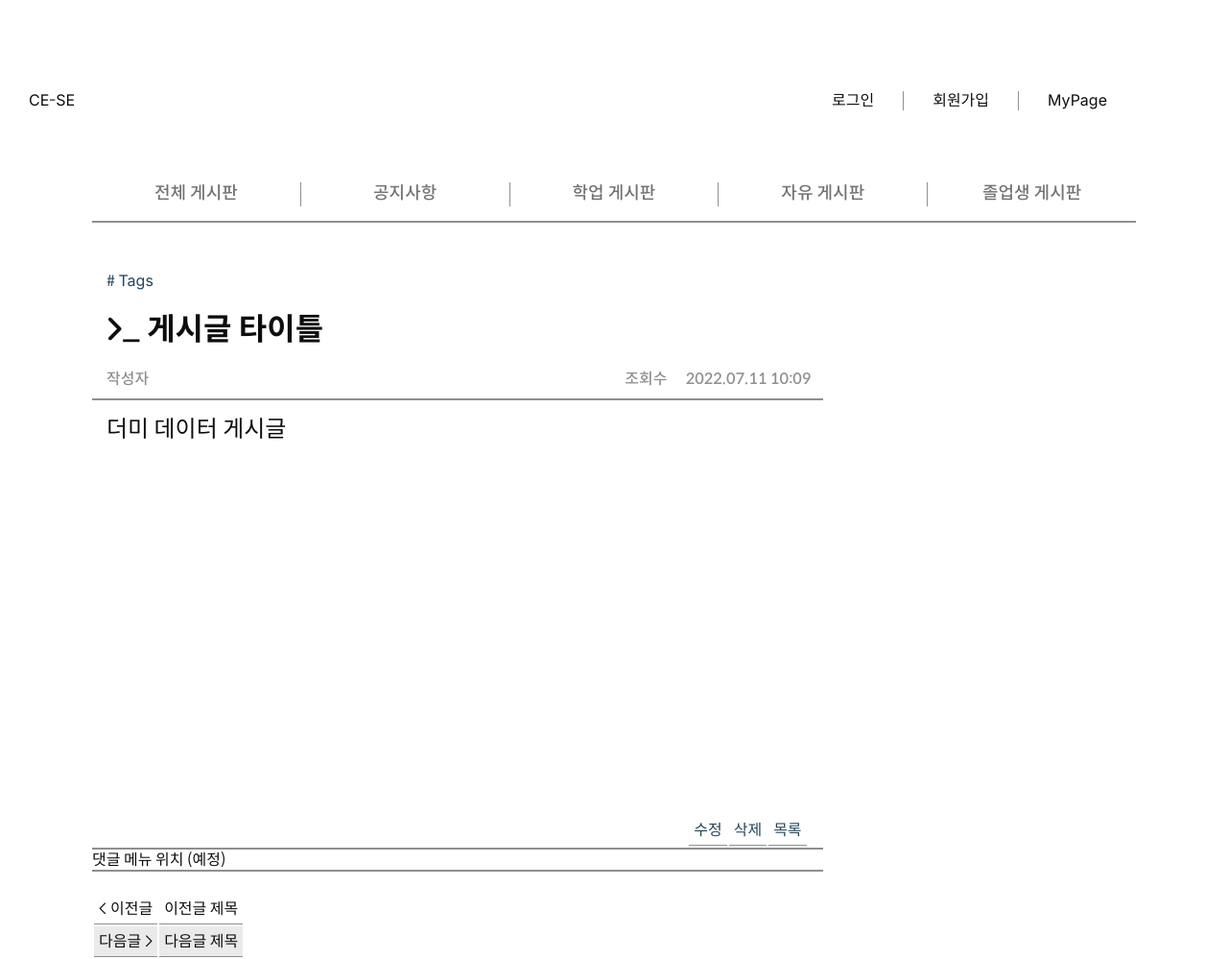
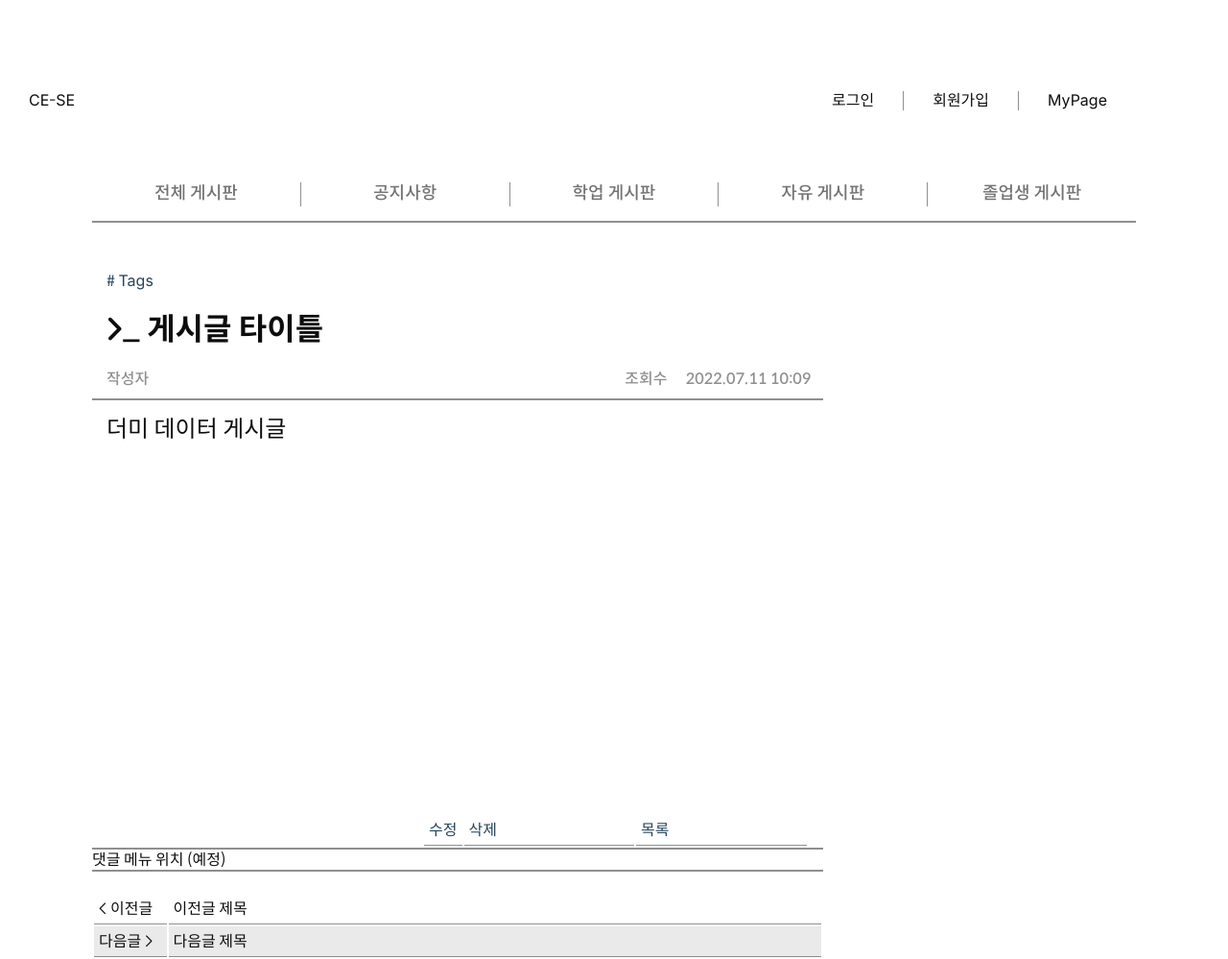
Before and after one commit to jkc-mycode/KIT-CE-CS-Frontend, a React (Create React App) app: page /view/1 in a window 1280 px wide. Shown: the whole page at 96% size. Built offline with nearby package versions, Linux system fonts and the light colour scheme.

Commit message:
22.07.20. view 하단 이전글 다음글 추가

```diff
--- a/src/Components/View.js
+++ b/src/Components/View.js
@@ -4,7 +4,7 @@ import './View.css';
 
 import Header from './header';
 import MenuBar from './menubar';
-import BoardList from './boardlist';
+// import BoardList from './boardlist';
 
 function ViewPage(){
     const [post, setPost] = useState({});
--- a/src/Components/view.css
+++ b/src/Components/view.css
@@ -79,3 +79,11 @@
     margin-right: 15px;
     border: 0px;
 }
+
+.post_table{
+    width: 100%;
+}
+
+tr> td:nth-child(1) {
+    width : 10%;
+}
```
Also changed, not shown: 1 other file (tests, documents, lock files or other folders).
